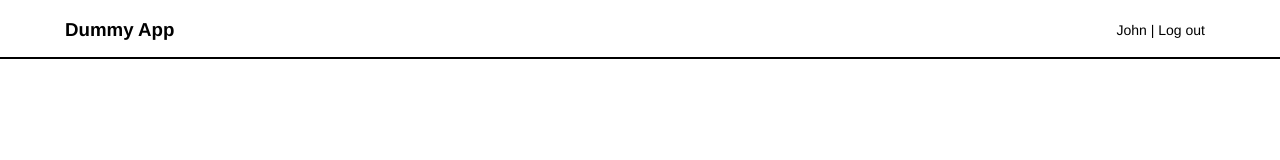
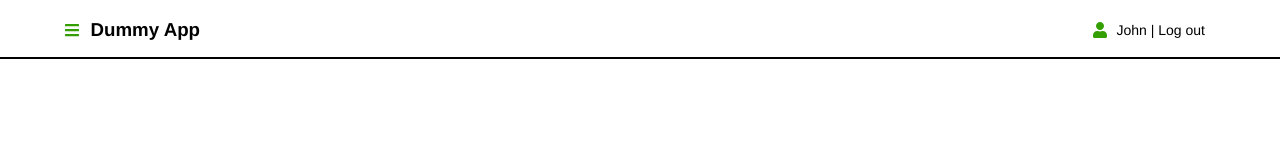
Before and after one commit to cassidypignatello/payroll-panda-example-app, a website built with webpack: page app/index.html in a window 1280 px wide. Built offline with nearby package versions, Linux system fonts and the light colour scheme.

Commit message:
adds font-awesome icons to nav

```diff
--- a/app/index.css
+++ b/app/index.css
@@ -10,10 +10,10 @@ body {
 }
 
 hr {
-    border: .5px solid black;
-    height: 1px;
-    color: #333;
-    background-color: #333;
+  border: .5px solid black;
+  height: 1px;
+  color: #333;
+  background-color: #333;
 }
 
 .container {
@@ -31,7 +31,27 @@ hr {
   flex: 1;
 }
 
+.nav-links {
+  display: flex;
+  align-items: center;
+}
+
 .nav-links p {
   font-size: 14px;
   padding: 0 10px;
 }
+
+.nav-title {
+  display: flex;
+  align-items: center;
+  justify-content: space-between;
+  width: 135px;
+}
+
+.fa-bars {
+  color: #349f03;
+}
+
+.fa-user {
+  color: #349f03;
+}
--- a/app/index.html
+++ b/app/index.html
@@ -3,12 +3,17 @@
   <head>
     <meta charset="utf-8">
     <title>Payroll Panda Dummy App</title>
+    <script defer src="https://use.fontawesome.com/releases/v5.0.6/js/all.js"></script>
   </head>
   <body>
     <div id="app">
       <div class="container navbar">
-        <h3>Dummy App</h3>
+        <div class="nav-title">
+          <i class="fas fa-bars"></i>
+          <h3>Dummy App</h3>
+        </div>
         <nav class="nav-links">
+          <i class="fas fa-user"></i>
           <p>John | Log out</p>
         </nav>
       </div>
```
